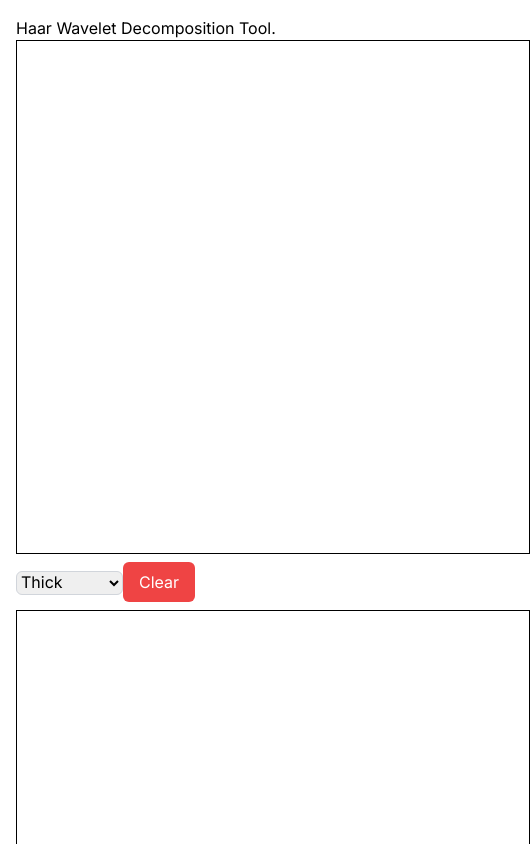
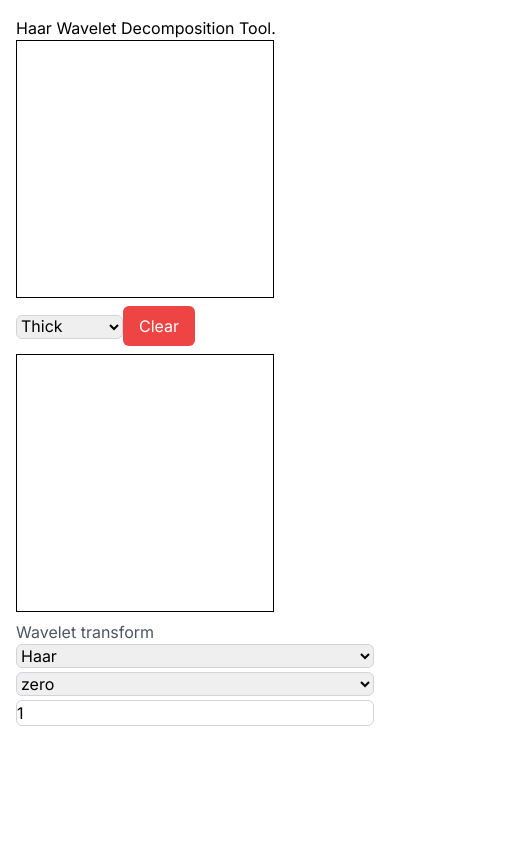
Before and after one commit to kanarian/2d-wavelet-decomposition-tool, a Next.js app: page / in a window 390 px wide. Shown: the top 844 px of the page, 530 px wide, since content can reach past the window. Built offline with nearby package versions, Linux system fonts and the light colour scheme.

Commit message:
fix mobile view

```diff
--- a/src/app/page.tsx
+++ b/src/app/page.tsx
@@ -5,7 +5,7 @@ export default function Home() {
     <main className="min-h-screen w-screen p-4">
       <div>Haar Wavelet Decomposition Tool.</div>
       <div className="w-full">
-        <Canvas canvasHeight={512} canvasWidth={512} />
+        <Canvas />
       </div>
     </main>
   );
--- a/src/components/Canvas.tsx
+++ b/src/components/Canvas.tsx
@@ -1,21 +1,34 @@
 "use client";
+
 import { wavedec2flat } from "@/utils/Haar";
 import { abs, loge, scaleArray } from "@/utils/arrayOperations";
 import { getCanvasPixels } from "@/utils/getCanvasPixels";
 import { useRef, useEffect, useState } from "react";
 
-export const Canvas = ({
-  canvasWidth,
-  canvasHeight,
-}: {
-  canvasWidth: number;
-  canvasHeight: number;
-}) => {
+const CANVAS_WIDTH_WEB = 512;
+const CANVAS_HEIGHT_WEB = 512;
+const CANVAS_HEIGHT_MOBILE = 256;
+const CANVAS_WIDTH_MOBILE = 256;
+
+export const Canvas = ({}: {}) => {
   const [drawnPixels, setDrawnPixels] = useState<number[][]>([]);
   const [wavelet, setWavelet] = useState<"haar">("haar");
   const [mode, setMode] = useState<"zero" | "per">("per");
   const [level, setLevel] = useState<number>(1);
   const [clearedCanvas, setClearedCanvas] = useState<boolean>(false);
+  const [canvasWidth, setCanvasWidth] = useState<number>(CANVAS_WIDTH_WEB);
+  const [canvasHeight, setCanvasHeight] = useState<number>(CANVAS_HEIGHT_WEB);
+
+  useEffect(() => {
+    if (window.innerWidth < 600) {
+      setCanvasWidth(CANVAS_WIDTH_MOBILE);
+      setCanvasHeight(CANVAS_HEIGHT_MOBILE);
+    } else {
+      setCanvasWidth(CANVAS_WIDTH_WEB);
+      setCanvasHeight(CANVAS_HEIGHT_WEB);
+    }
+  }, []);
+
   const handleCallBack = ({ el }: { el: number[][] }) => {
     setDrawnPixels(el);
   };
```
